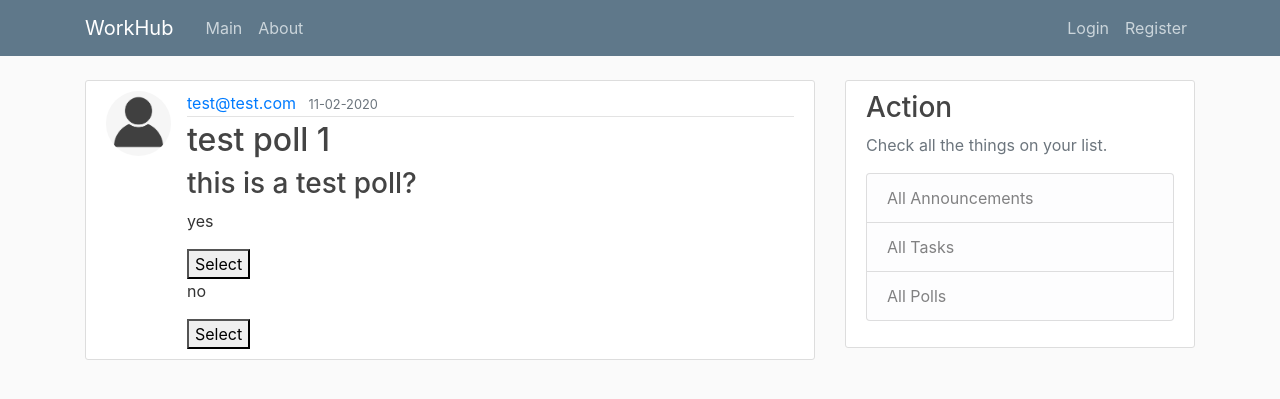
After one commit to joezuoyc/CS316_F20_Team8, a Flask app: page /polls/1 in a window 1280 px wide. The commit adds this page. Shown: the top 399 px of the page. Run offline with Flask 2, Linux system fonts and the light colour scheme; data comes from the database, SQL or seed files in the repository; some libraries are stand-ins or nearby versions.

Commit message:
added and modified poll pages

```diff
--- a/scheduler_code/scheduler/routes.py
+++ b/scheduler_code/scheduler/routes.py
@@ -1,8 +1,8 @@
 
 from flask import render_template, url_for, flash, redirect, request, abort
 from scheduler import app, db, bcrypt
-from scheduler.forms import RegistrationForm, LoginForm, UpdateAccountForm, AnnouncementForm, TaskForm
-from scheduler.models import User, Announcement, Task, Announcement_recipent
+from scheduler.forms import RegistrationForm, LoginForm, UpdateAccountForm, AnnouncementForm, TaskForm, PollForm
+from scheduler.models import User, Announcement, Task, Announcement_recipent, Poll, Poll_recipent
 from flask_login import login_user, current_user, logout_user, login_required
 import secrets
 import os
@@ -22,7 +22,10 @@ def main():
 	ann_ids = db.session.query(Announcement_recipent.announcement_id).filter(Announcement_recipent.recipient == current_user.username)
 	announcements = Announcement.query.filter(Announcement.id.in_(ann_ids)).limit(3)
 	tasks = Task.query.all()
-	return render_template('main.html', announcements =announcements, tasks = tasks, title = 'Main')
+	poll_ids = []
+	poll_ids = db.session.query(Poll_recipent.poll_id).filter(Poll_recipent.recipient == current_user.username)
+	polls = Poll.query.filter(Poll.id.in_(poll_ids)).limit(3)
+	return render_template('main.html', announcements =announcements, tasks = tasks, polls = polls,title = 'Main')
 
 
 @app.route('/about')
@@ -180,14 +183,48 @@ def delete_announcement(announcement_id):
 @app.route("/poll/new", methods=['GET', 'POST'])
 @login_required
 def new_poll():
-	form = AnnouncementForm()
+	form = PollForm()
 	if form.validate_on_submit():
-		poll = Poll(title = form.title.data, content = form.content.data, author = current_user)
+		poll = Poll(title = form.title.data,
+						author = current_user, question = form.question.data,
+						option1 = form.option1.data, option2 = form.option2.data, audience = form.audience.data)
 		db.session.add(poll)
 		db.session.commit()
+
+		poll_id = db.session.query(Poll).order_by(Poll.id.desc()).first().id
+		all_audience = re.findall(r'\w+',form.audience.data )
+		all_audience = set(all_audience + [current_user.username])
+		for audi in all_audience:
+			poll_rec = Poll_recipent(poll_id = poll_id, recipient = audi)
+			db.session.add(poll_rec)
+			db.session.commit()
+
 		flash('Your poll has been created', 'success')
 		return redirect(url_for('main'))
 	return render_template('new_poll.html', title='New poll', form = form, legend = 'New Poll')
+
+@app.route("/polls/<poll_id>")
+def poll(poll_id):
+	poll = Poll.query.get_or_404(poll_id)
+	return render_template('poll.html', title= poll.title, poll = poll)
+
+
+@app.route("/all_polls", methods=['GET', 'POST'])
+def all_polls():
+	page = request.args.get('page', 1, type = int)
+	polls = Poll.query.paginate(per_page = 5)
+	return render_template('all_polls.html', polls =polls, title = 'All polls')
+
+@app.route("/polls/<int:poll_id>/delete", methods=['POST'])
+@login_required
+def delete_poll(poll_id):
+    poll = Poll.query.get_or_404(poll_id)
+    if poll.author != current_user:
+        abort(403)
+    db.session.delete(poll)
+    db.session.commit()
+    flash('Your poll has been deleted!', 'success')
+    return redirect(url_for('main'))
 
 
 @app.route("/all_tasks", methods=['GET', 'POST'])
--- a/scheduler_code/scheduler/templates/layout.html
+++ b/scheduler_code/scheduler/templates/layout.html
@@ -33,8 +33,9 @@
             <div class="navbar-nav">
               {% if current_user.is_authenticated %}
               {% if current_user.is_manager %}
-              <a class="nav-item nav-link" href="{{ url_for('new_task') }}">Assign a new task</a>
-              <a class="nav-item nav-link" href="{{ url_for('new_announcement') }}">Post a new announcement</a>
+              <a class="nav-item nav-link" href="{{ url_for('new_task') }}">New task</a>
+              <a class="nav-item nav-link" href="{{ url_for('new_announcement') }}">New announcement</a>
+              <a class="nav-item nav-link" href="{{ url_for('new_poll') }}">New poll</a>
               {% endif %}
               <a class="nav-item nav-link" href="{{ url_for('account') }}">Account</a>
               <a class="nav-item nav-link" href="{{ url_for('logout') }}">Log Out</a>
@@ -67,8 +68,8 @@
             <p class='text-muted'> Check all the things on your list.
               <ul class="list-group">
                 <a class="list-group-item list-group-item-light" href="{{ url_for('all_announcements') }}">All Announcements</a>
-                <a class="list-group-item list-group-item-light" href="{{ url_for('new_poll') }}">All Polls</a>
                 <a class="list-group-item list-group-item-light" href="{{ url_for('all_tasks') }}">All Tasks</a>
+                <a class="list-group-item list-group-item-light" href="{{ url_for('all_polls') }}">All Polls</a>
 
               </ul>
             </p>
--- /dev/null
+++ b/scheduler_code/scheduler/templates/poll.html
@@ -0,0 +1,48 @@
+{% extends "layout.html" %}
+
+{% block content %}
+
+  <article class="media content-section">
+    <img class = "rounded-circle article-img" src = "{{ url_for('static', filename = 'profile_pics/' + poll.author.image_file) }}">
+    <div class="media-body">
+      <div class="article-metadata">
+        <a class="mr-2" href="#">{{ poll.author.username }}</a>
+        <small class="text-muted">{{poll.date_posted.strftime('%m-%d-%Y') }}</small>
+        {% if poll.author == current_user %}
+        <div>
+          <button type="button" class="btn btn-danger btn-sm m-1" data-toggle="modal" data-target="#deleteModal">Delete</button>
+        </div>
+        {% endif %}
+      </div>
+      <h2 class = "article-title">{{ poll.title }}</h2>
+      <h3 class = "article-title">{{ poll.question }}</h3>
+      <p class="article-content">{{ poll.option1 }}</p>
+      <button type="submit">Select</button>
+      <p class="article-content">{{ poll.option2 }}</p>
+      <button type="submit">Select</button>
+
+    </div>
+  </article>
+
+      <!-- Modal -->
+  <div class="modal fade" id="deleteModal" tabindex="-1" role="dialog" aria-labelledby="deleteModalLabel" aria-hidden="true">
+    <div class="modal-dialog" role="document">
+      <div class="modal-content">
+        <div class="modal-header">
+          <h5 class="modal-title" id="deleteModalLabel">Delete poll?</h5>
+          <button type="button" class="close" data-dismiss="modal" aria-label="Close">
+            <span aria-hidden="true">&times;</span>
+          </button>
+        </div>
+        <div class="modal-footer">
+          <button type="button" class="btn btn-secondary" data-dismiss="modal">Close</button>
+          <form action="{{ url_for('delete_poll',poll_id=poll.id) }}" method="POST">
+            <input class="btn btn-danger" type="submit" value="Delete">
+          </form>
+        </div>
+      </div>
+      </div>
+    </div>
+
+
+{% endblock content  %}
```
Also changed, not shown: scheduler_code/scheduler/forms.py (+8 -0 lines), scheduler_code/scheduler/models.py (+7 -11 lines), scheduler_code/scheduler/templates/all_polls.html (added, +34 -0 lines), scheduler_code/scheduler/templates/layout_main.html (+13 -4 lines), scheduler_code/scheduler/templates/main.html (+18 -0 lines), scheduler_code/scheduler/templates/new_poll.html (+50 -4 lines), scheduler_code/scheduler/site.db, 1 other file.
